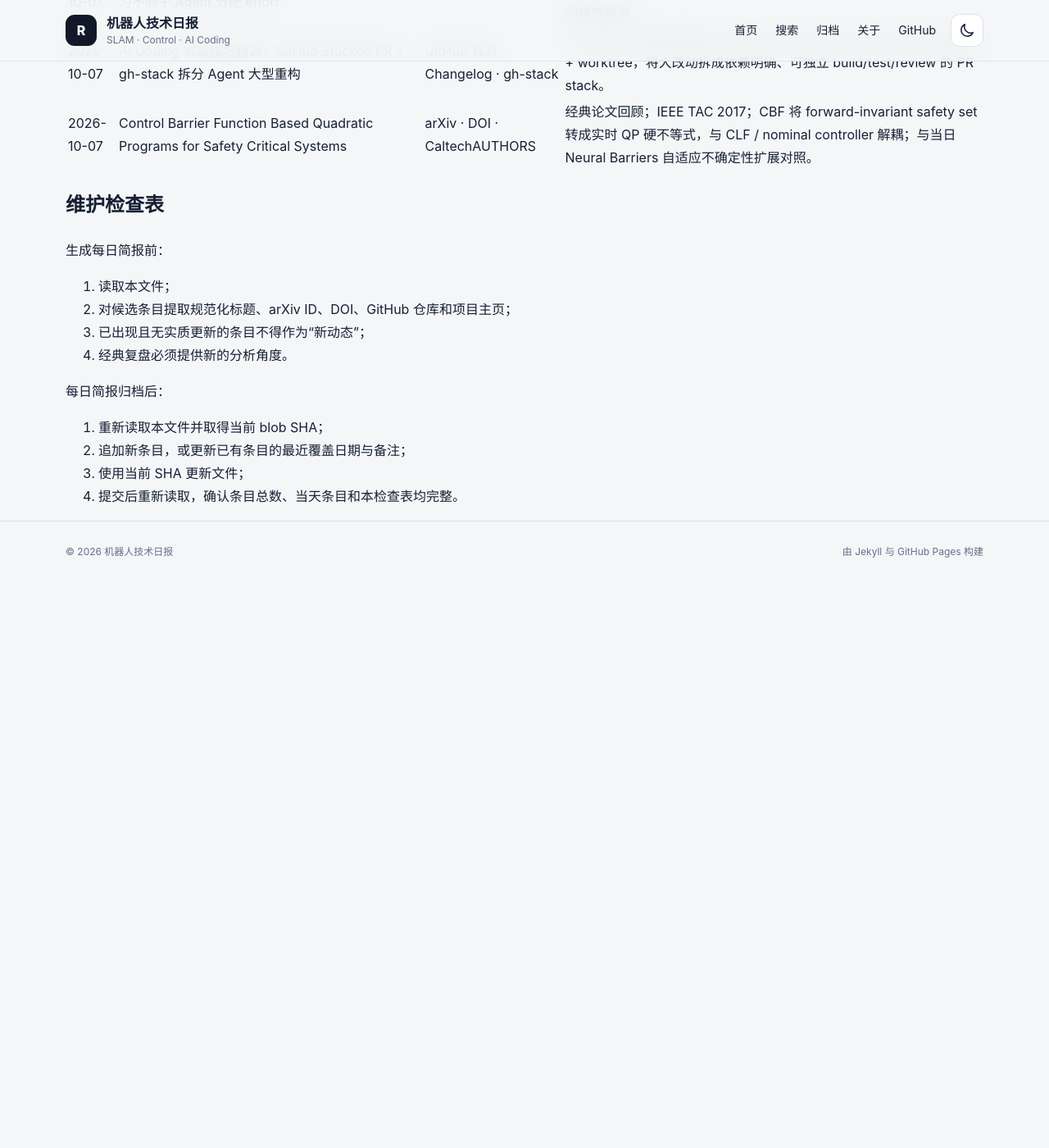
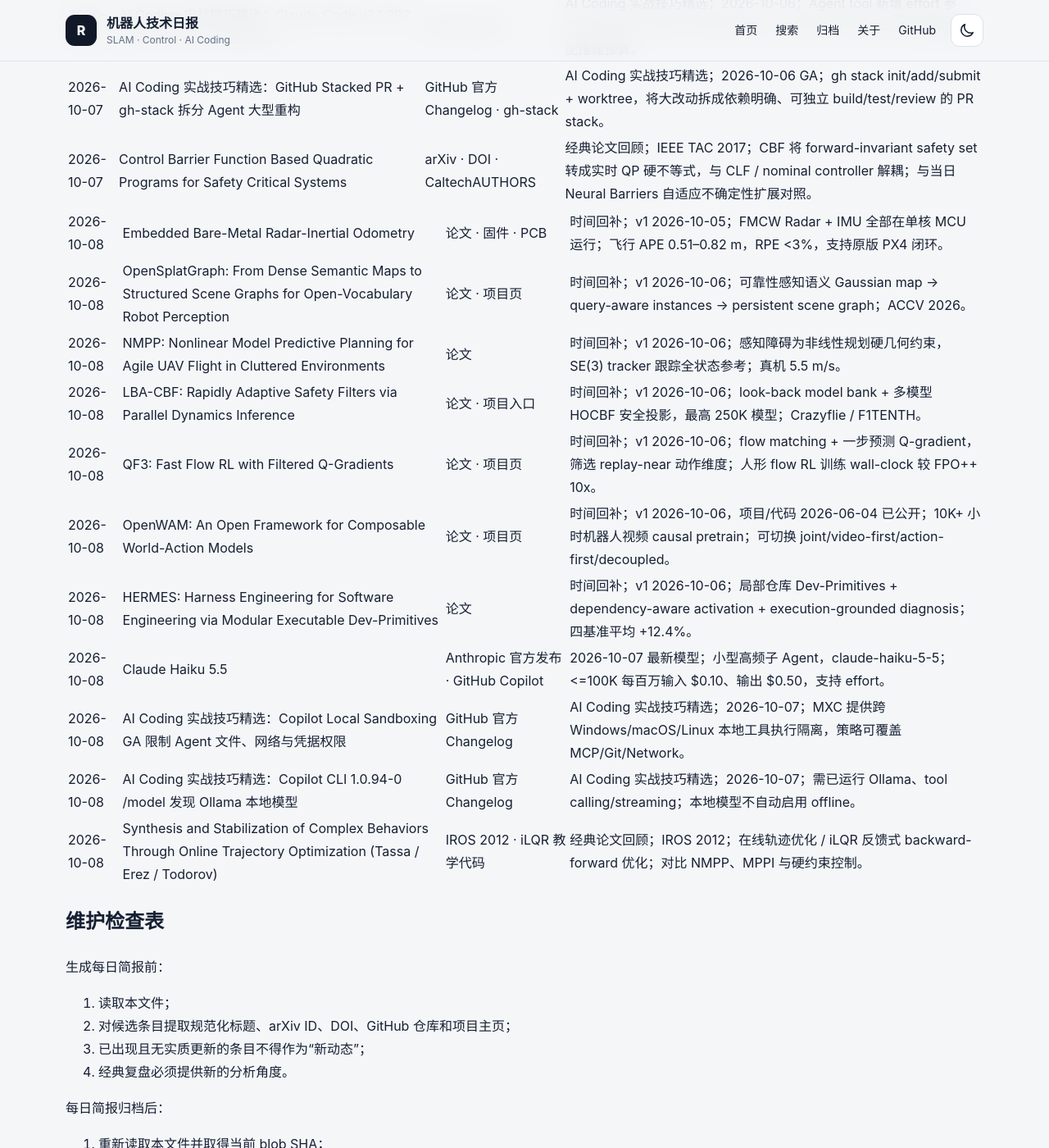
Before and after one commit to helywin/daily, a Jekyll site: the page built from robotics-brief-covered-items.md, in a window 1280 px wide and 1400 px high, scrolled down 62139 px. Shown: the whole window at 82% size. Built offline with Jekyll 4.4.1, drawn with Linux system fonts in a browser that asks for light colours; our own code applies the rules of GitHub Pages for plain Markdown files; before the commit the page ends 62847 px from its top, so only the background shows below that; some of the changed text lies outside the part shown.

Commit message:
docs: update robotics brief coverage index for 2026-10-08

```diff
--- a/robotics-brief-covered-items.md
+++ b/robotics-brief-covered-items.md
@@ -1,6 +1,6 @@
 # 机器人技术简报已覆盖条目索引
 
-> 最后更新：2026-10-07（Asia/Shanghai）
+> 最后更新：2026-10-08（Asia/Shanghai）
 >
 > 用途：每日简报选题前强制查重。本文件保留全部历史条目的最近覆盖日期、规范标题、至少一个可直接访问的原始来源和必要备注。
 >
@@ -134,6 +134,8 @@
 > 2026-10-06 新增 8 条主动态、2 条 AI Coding 实战技巧精选与 1 条经典论文回顾，共 905 条。
 >
 > 2026-10-07 新增 8 条主动态、2 条 AI Coding 实战技巧精选与 1 条经典论文回顾，共 916 条。
+>
+> 2026-10-08 新增 8 条主动态、2 条 AI Coding 实战技巧精选与 1 条经典论文回顾，共 927 条。
 
 ## 已核验条目
 
@@ -1118,6 +1120,18 @@
 | 2026-10-07 | AI Coding 实战技巧精选：GitHub Stacked PR + gh-stack 拆分 Agent 大型重构 | [GitHub 官方 Changelog](https://github.blog/changelog/2026-10-06-stacked-pull-requests-generally-available/) · [gh-stack](https://github.com/github/gh-stack) | AI Coding 实战技巧精选；2026-10-06 GA；gh stack init/add/submit + worktree，将大改动拆成依赖明确、可独立 build/test/review 的 PR stack。 |
 | 2026-10-07 | Control Barrier Function Based Quadratic Programs for Safety Critical Systems | [arXiv](https://arxiv.org/abs/1609.06408) · [DOI](https://doi.org/10.1109/TAC.2016.2638961) · [CaltechAUTHORS](https://authors.library.caltech.edu/records/jnhr0-1ww05) | 经典论文回顾；IEEE TAC 2017；CBF 将 forward-invariant safety set 转成实时 QP 硬不等式，与 CLF / nominal controller 解耦；与当日 Neural Barriers 自适应不确定性扩展对照。 |
 
+| 2026-10-08 | Embedded Bare-Metal Radar-Inertial Odometry | [论文](https://arxiv.org/abs/2610.07278) · [固件](https://github.com/ntnu-arl/embedded_rio) · [PCB](https://github.com/ntnu-arl/embedded_rio-pcb) | 时间回补；v1 2026-10-05；FMCW Radar + IMU 全部在单核 MCU 运行；飞行 APE 0.51–0.82 m，RPE <3%，支持原版 PX4 闭环。 |
+| 2026-10-08 | OpenSplatGraph: From Dense Semantic Maps to Structured Scene Graphs for Open-Vocabulary Robot Perception | [论文](https://arxiv.org/abs/2610.07569) · [项目页](https://csiro-robotics.github.io/OpenSplatGraph/) | 时间回补；v1 2026-10-06；可靠性感知语义 Gaussian map → query-aware instances → persistent scene graph；ACCV 2026。 |
+| 2026-10-08 | NMPP: Nonlinear Model Predictive Planning for Agile UAV Flight in Cluttered Environments | [论文](https://arxiv.org/abs/2610.08695) | 时间回补；v1 2026-10-06；感知障碍为非线性规划硬几何约束，SE(3) tracker 跟踪全状态参考；真机 5.5 m/s。 |
+| 2026-10-08 | LBA-CBF: Rapidly Adaptive Safety Filters via Parallel Dynamics Inference | [论文](https://arxiv.org/abs/2610.08765) · [项目入口](https://lla-control.github.io/) | 时间回补；v1 2026-10-06；look-back model bank + 多模型 HOCBF 安全投影，最高 250K 模型；Crazyflie / F1TENTH。 |
+| 2026-10-08 | QF3: Fast Flow RL with Filtered Q-Gradients | [论文](https://arxiv.org/abs/2610.08789) · [项目页](https://qf3-rl.github.io/) | 时间回补；v1 2026-10-06；flow matching + 一步预测 Q-gradient，筛选 replay-near 动作维度；人形 flow RL 训练 wall-clock 较 FPO++ 10x。 |
+| 2026-10-08 | OpenWAM: An Open Framework for Composable World-Action Models | [论文](https://arxiv.org/abs/2610.07922) · [项目页](https://openwam.stanford.edu/) | 时间回补；v1 2026-10-06，项目/代码 2026-06-04 已公开；10K+ 小时机器人视频 causal pretrain；可切换 joint/video-first/action-first/decoupled。 |
+| 2026-10-08 | HERMES: Harness Engineering for Software Engineering via Modular Executable Dev-Primitives | [论文](https://arxiv.org/abs/2610.07832) | 时间回补；v1 2026-10-06；局部仓库 Dev-Primitives + dependency-aware activation + execution-grounded diagnosis；四基准平均 +12.4%。 |
+| 2026-10-08 | Claude Haiku 5.5 | [Anthropic 官方发布](https://www.anthropic.com/claude-haiku-5-5) · [GitHub Copilot](https://github.blog/changelog/2026-10-07-claude-haiku-5-5-in-github-copilot/) | 2026-10-07 最新模型；小型高频子 Agent，claude-haiku-5-5；<=100K 每百万输入 $0.10、输出 $0.50，支持 effort。 |
+| 2026-10-08 | AI Coding 实战技巧精选：Copilot Local Sandboxing GA 限制 Agent 文件、网络与凭据权限 | [GitHub 官方 Changelog](https://github.blog/changelog/2026-10-07-local-sandboxing-for-github-copilot-now-generally-available/) | AI Coding 实战技巧精选；2026-10-07；MXC 提供跨 Windows/macOS/Linux 本地工具执行隔离，策略可覆盖 MCP/Git/Network。 |
+| 2026-10-08 | AI Coding 实战技巧精选：Copilot CLI 1.0.94-0 /model 发现 Ollama 本地模型 | [GitHub 官方 Changelog](https://github.blog/changelog/2026-10-07-discover-local-models-in-github-copilot-cli/) | AI Coding 实战技巧精选；2026-10-07；需已运行 Ollama、tool calling/streaming；本地模型不自动启用 offline。 |
+| 2026-10-08 | Synthesis and Stabilization of Complex Behaviors Through Online Trajectory Optimization (Tassa / Erez / Todorov) | [IROS 2012](https://doi.org/10.1109/IROS.2012.6386025) · [iLQR 教学代码](https://github.com/anassinator/ilqr) | 经典论文回顾；IROS 2012；在线轨迹优化 / iLQR 反馈式 backward-forward 优化；对比 NMPP、MPPI 与硬约束控制。 |
+
 ## 维护检查表
 
 生成每日简报前：
```
